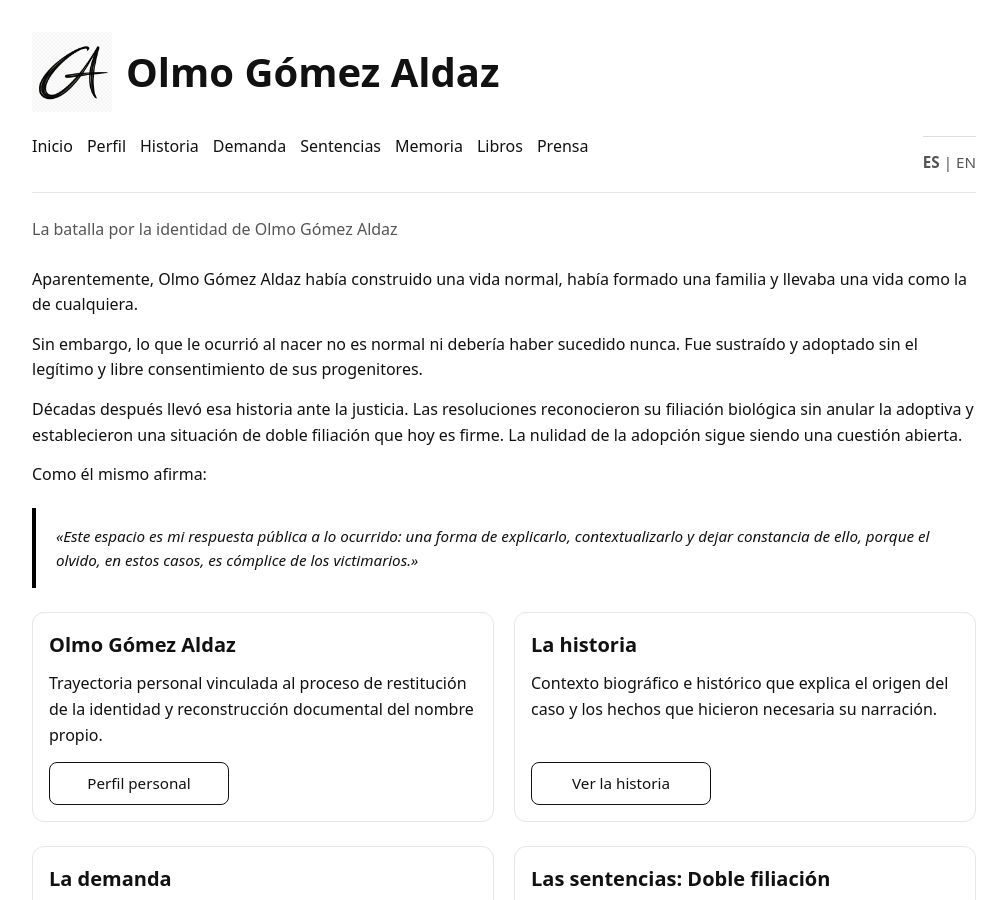
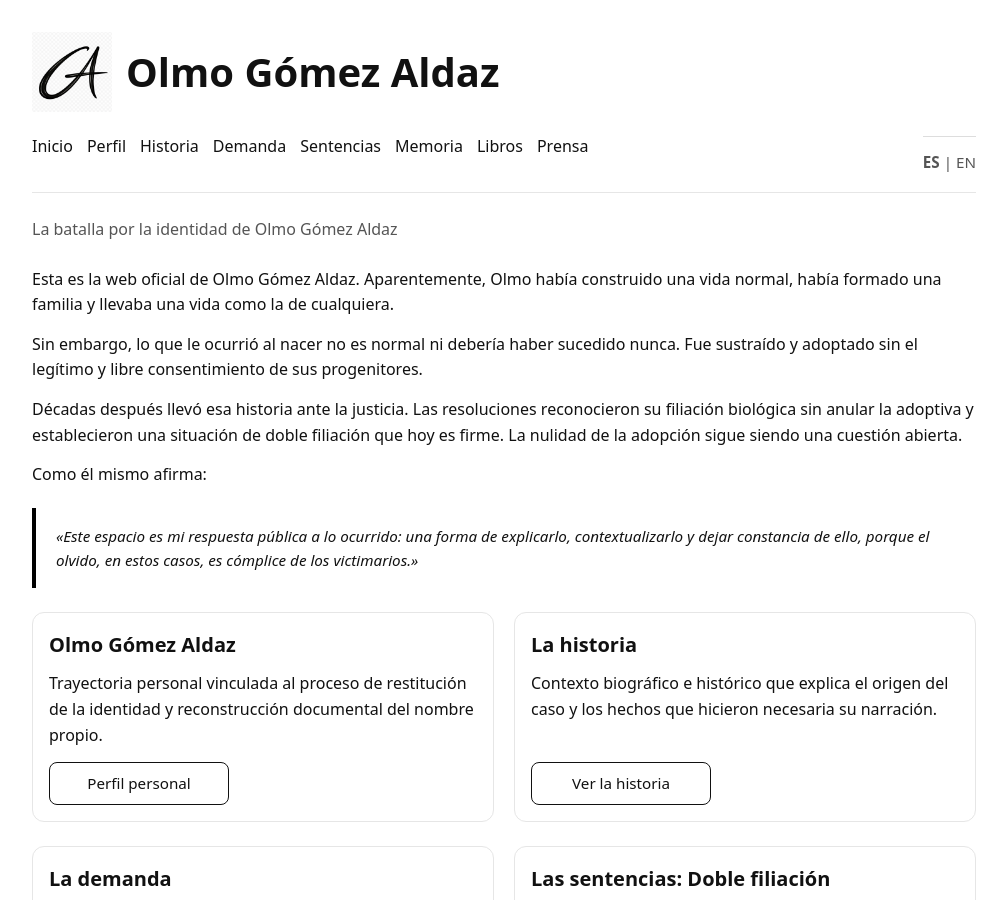
Before and after one commit to olmogaldaz/olmogaldaz.github.io, a Jekyll site: the page built from index.html, in a window 1280 px wide and 900 px high. Shown: the whole window, without its empty margins (136-1143 px from the left). Built offline with Jekyll 4.4.1, drawn with Linux system fonts in a browser that asks for light colours.

Commit message:
Update index.html

```diff
--- a/index.html
+++ b/index.html
@@ -16,7 +16,7 @@
   </h1>
 
   <p>
-    Aparentemente, Olmo Gómez Aldaz había construido una vida normal, había formado una familia y llevaba una vida como la de cualquiera.
+    Esta es la web oficial de Olmo Gómez Aldaz. Aparentemente, Olmo había construido una vida normal, había formado una familia y llevaba una vida como la de cualquiera.
   </p>
 
   <p>
```
